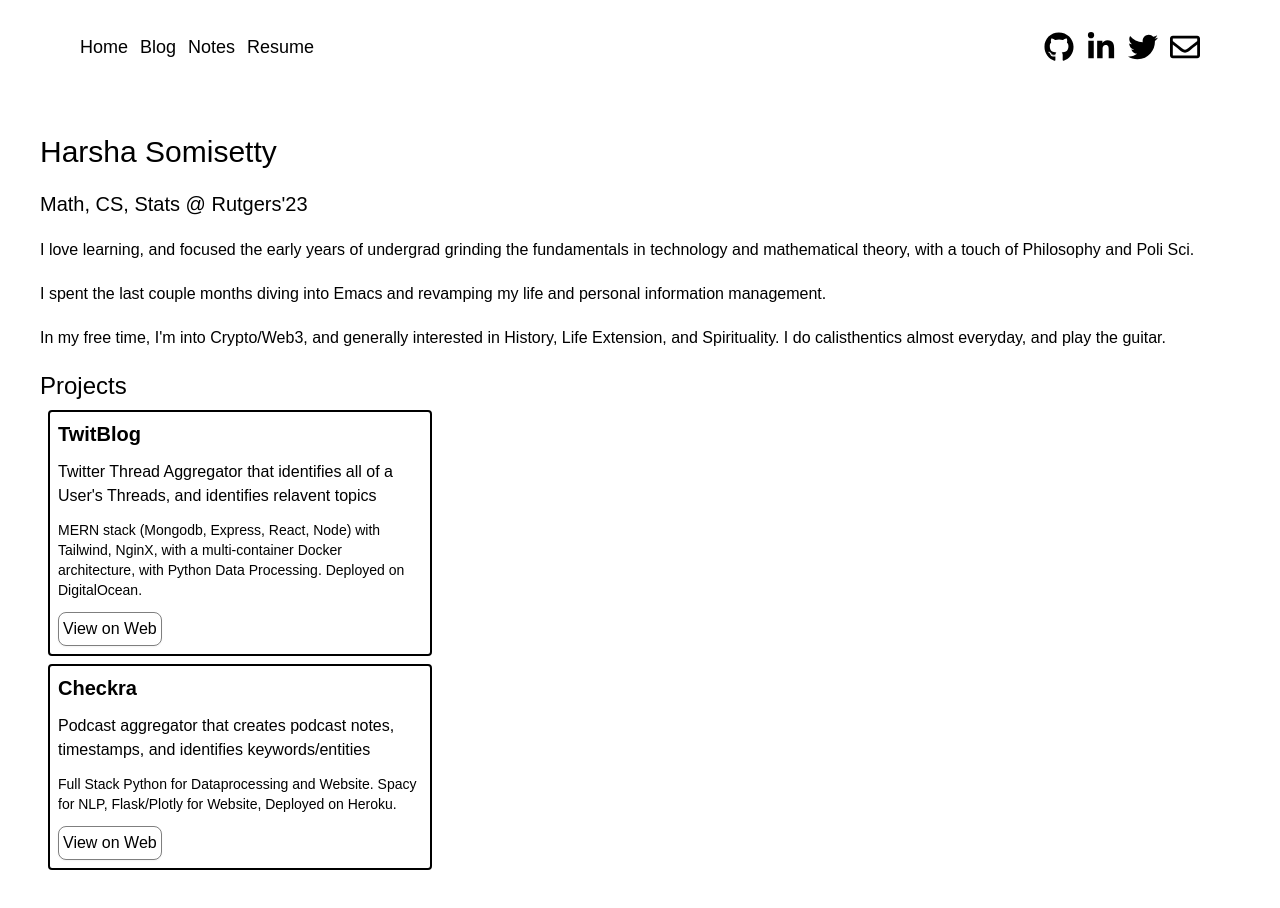
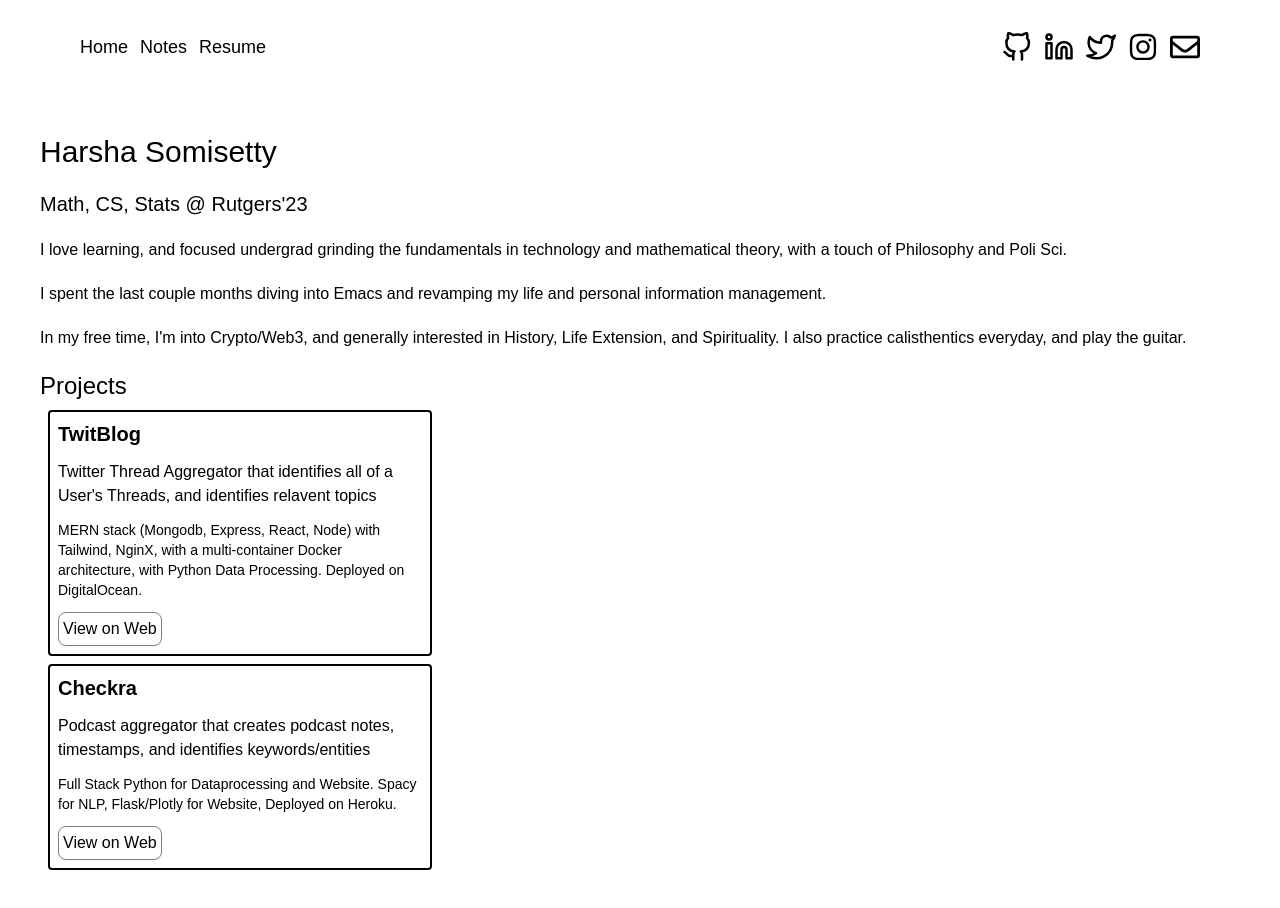
Before and after one commit to harshasomisetty/personal_website, a Gatsby site: page / in a window 1280 px wide. Built offline with nearby package versions, Linux system fonts and the light colour scheme; Gatsby itself is replaced by a stand-in of ours.

Commit message:
updated header icons, added ig lol

```diff
--- a/src/components/Layout.js
+++ b/src/components/Layout.js
@@ -24,9 +24,9 @@ const Layout = ({children}) => {
             <li>
               <Link to="/">Home</Link>
             </li>
-            <li>
-              <Link to="/blog">Blog</Link>
-            </li>
+            {/* <li> */}
+            {/*   <Link to="/blog">Blog</Link> */}
+            {/* </li> */}
             <li>
               <a href="http://notes.harshasomisetty.me">Notes</a>
             </li>
--- a/src/components/Social.js
+++ b/src/components/Social.js
@@ -1,5 +1,6 @@
 import React from "react";
-import {FaGithub, FaLinkedinIn, FaTwitter, FaRegEnvelope} from "react-icons/fa";
+import {FaInstagram, FaRegEnvelope} from "react-icons/fa";
+import {FiTwitter, FiLinkedin, FiGithub} from "react-icons/fi";
 
 const SocialIcon = ({icon, link_text}) => {
   return (
@@ -13,17 +14,22 @@ const Social = ({size = 40}) => {
   return (
     <div className="flex flex-row space-x-3">
       <SocialIcon
-        icon={<FaGithub size={size} />}
+        icon={<FiGithub size={size} />}
         link_text={"https://www.github.com/harshasomisetty"}
       />
       <SocialIcon
-        icon={<FaLinkedinIn size={size} />}
+        icon={<FiLinkedin size={size} />}
         link_text={"https://www.linkedin.com/in/harshasomisetty"}
         size={size}
       />
       <SocialIcon
-        icon={<FaTwitter size={size} />}
+        icon={<FiTwitter size={size} />}
         link_text={"https://www.twitter.com/HarshaSomisetty"}
+      />
+      <SocialIcon
+        icon={<FaInstagram size={size} />}
+        link_text={"https://www.instagram.com/harshasomisetty"}
+        size={size}
       />
       <SocialIcon
         icon={<FaRegEnvelope size={size} />}
--- a/src/content/main.mdx
+++ b/src/content/main.mdx
@@ -5,8 +5,8 @@ title: main
 
 ### Math, CS, Stats @ Rutgers'23
 
-I love learning, and focused the early years of undergrad grinding the fundamentals in technology and mathematical theory, with a touch of Philosophy and Poli Sci.
+I love learning, and focused undergrad grinding the fundamentals in technology and mathematical theory, with a touch of Philosophy and Poli Sci.
 
 I spent the last couple months diving into Emacs and revamping my life and personal information management.
 
-In my free time, I'm into Crypto/Web3, and generally interested in History, Life Extension, and Spirituality. I do calisthentics almost everyday, and play the guitar.
+In my free time, I'm into Crypto/Web3, and generally interested in History, Life Extension, and Spirituality. I also practice calisthentics everyday, and play the guitar.
```
